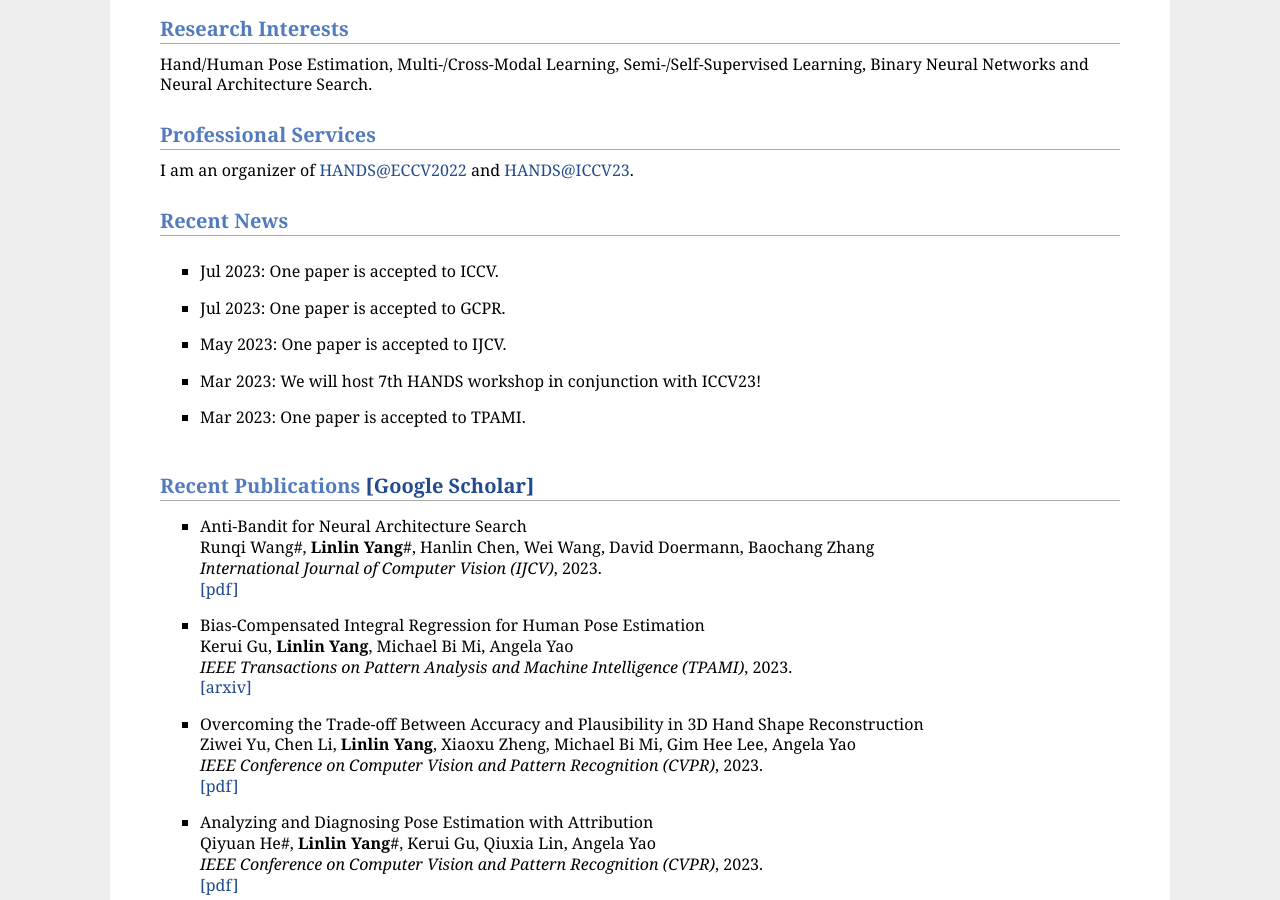
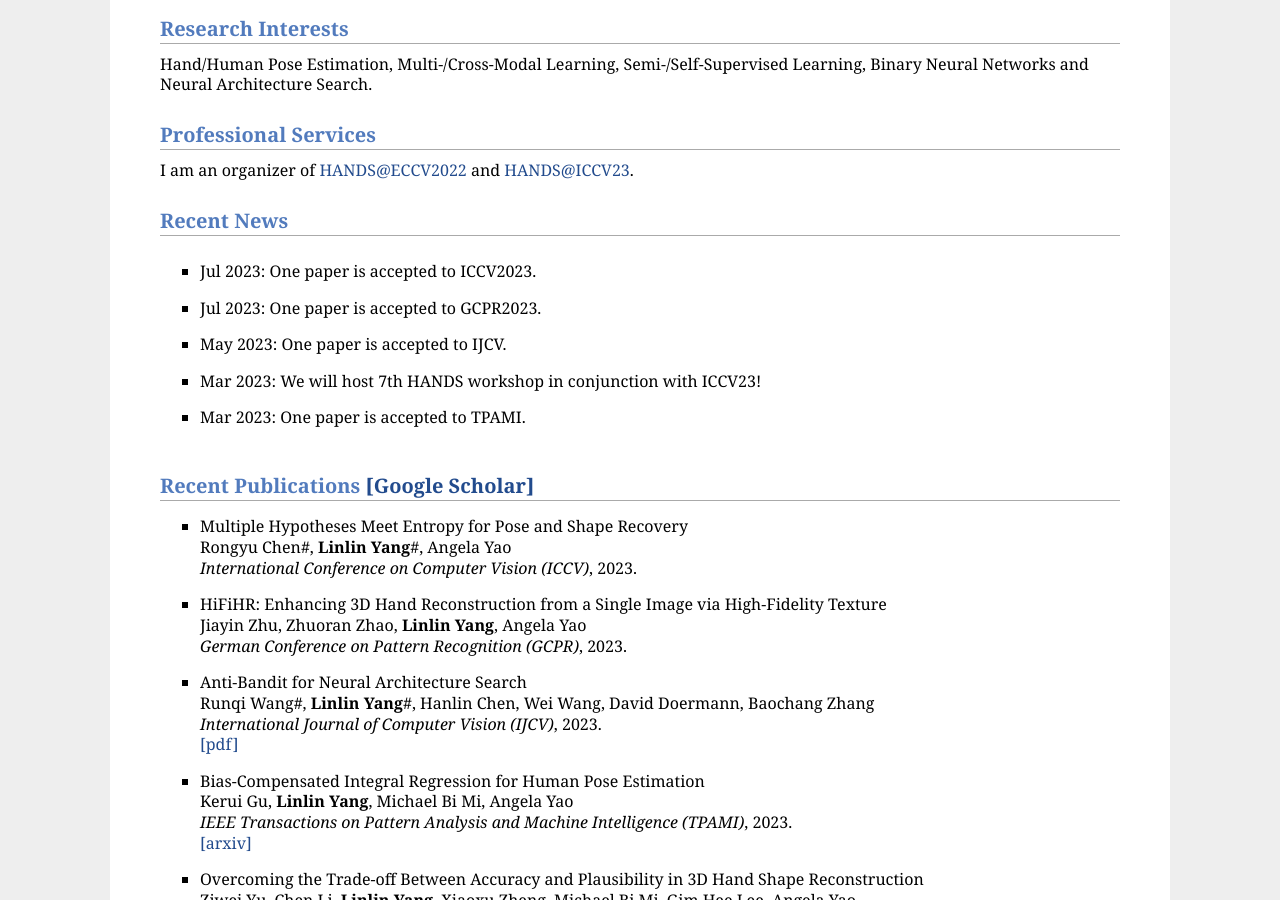
Before and after one commit to bestonebyone/mu4yang, a Jekyll site: the page built from index.md, in a window 1280 px wide and 900 px high, scrolled down 263 px. Built offline with Jekyll 4.4.1, drawn with Linux system fonts in a browser that asks for light colours; comment, search, counter and statistics services are not loaded.

Commit message:
Update index.md

```diff
--- a/index.md
+++ b/index.md
@@ -43,8 +43,8 @@ I am an organizer of [HANDS@ECCV2022](https://sites.google.com/view/hands2022/ho
 
 <div style="height: 200px; overflow: auto;">
 <ul>
-<li> Jul 2023: One paper is accepted to ICCV. </li>
-<li> Jul 2023: One paper is accepted to GCPR. </li>
+<li> Jul 2023: One paper is accepted to ICCV2023. </li>
+<li> Jul 2023: One paper is accepted to GCPR2023. </li>
 <li> May 2023: One paper is accepted to IJCV. </li>
 <li> Mar 2023: We will host 7th HANDS workshop in conjunction with ICCV23! </li>
 <li> Mar 2023: One paper is accepted to TPAMI. </li>
@@ -56,6 +56,15 @@ I am an organizer of [HANDS@ECCV2022](https://sites.google.com/view/hands2022/ho
 
 <span id="pub"></span>
 ## Recent Publications [[Google Scholar]](https://scholar.google.com.hk/citations?user=gI55gF0AAAAJ&hl=en-US)
+- Multiple Hypotheses Meet Entropy for Pose and Shape Recovery<br>
+Rongyu Chen\#, **Linlin Yang**\#, Angela Yao<br>
+*International Conference on Computer Vision (ICCV)*, 2023.<br>
+
+
+- HiFiHR: Enhancing 3D Hand Reconstruction from a Single Image via High-Fidelity Texture<br>
+Jiayin Zhu, Zhuoran Zhao, **Linlin Yang**, Angela Yao<br>
+*German Conference on Pattern Recognition (GCPR)*, 2023.<br>
+
 
 - Anti-Bandit for Neural Architecture Search<br>
 Runqi Wang\#, **Linlin Yang**\#, Hanlin Chen, Wei Wang, David Doermann, Baochang Zhang<br>
```
